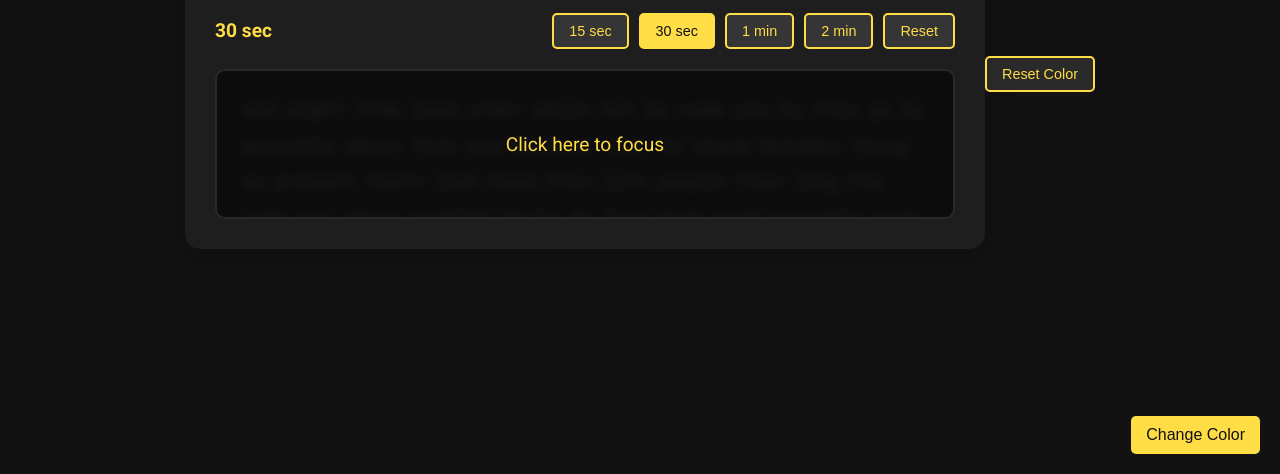
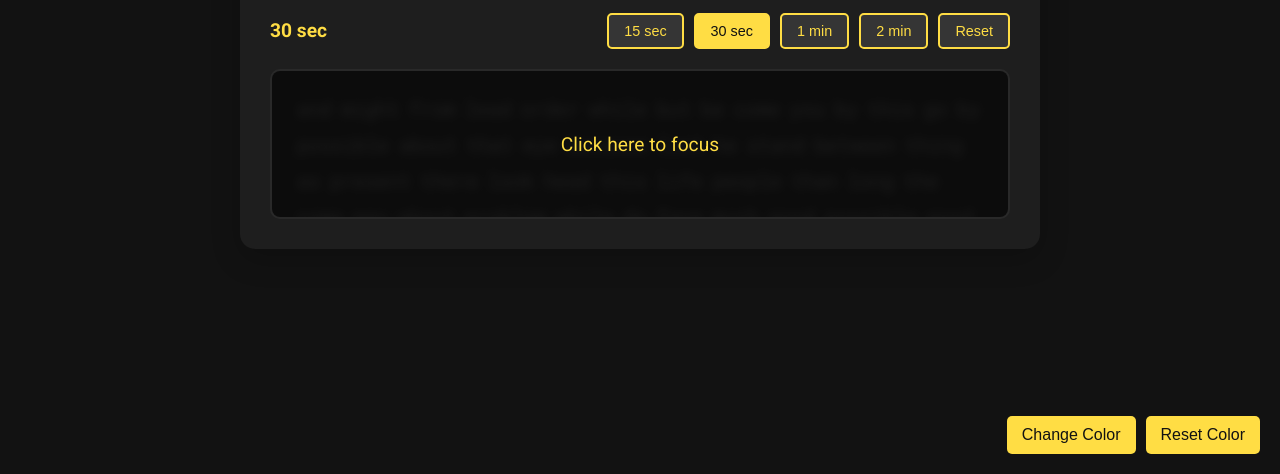
Before and after one commit to rachitgoyal3313/CowType, a plain HTML site: page index.html in a window 1280 px wide. Shown: the part 326-800 px from the top of the page. Drawn offline with Linux system fonts and the light colour scheme.

Commit message:
Update style.css
make it more visually appealing

```diff
--- a/style.css
+++ b/style.css
@@ -1,4 +1,3 @@
-
 @import url('https://fonts.googleapis.com/css2?family=Roboto:wght@300;400;700&family=Roboto+Mono&display=swap');
 
 :root {
@@ -64,7 +63,7 @@
 }
 
 #info {
-            color: var(--accentColor);
+    color: var(--primaryColor);
     font-size: 1.2rem;
     font-weight: bold;
 }
@@ -228,10 +227,15 @@
     }
 }
 
-        #colorPickerBtn {
+#colorControls {
     position: fixed;
     bottom: 20px;
     right: 20px;
+    display: flex;
+    gap: 10px;
+}
+
+#colorPickerBtn, #resetColorBtn {
     background: var(--primaryColor);
     color: var(--bgColor);
     border: none;
@@ -242,7 +246,7 @@
     transition: all 0.3s ease;
 }
 
-        #colorPickerBtn:hover {
+#colorPickerBtn:hover, #resetColorBtn:hover {
     transform: scale(1.05);
     box-shadow: 0 0 15px rgba(255, 221, 68, 0.3);
 }
```
Lines whose indentation alone changed are shown as unchanged.
